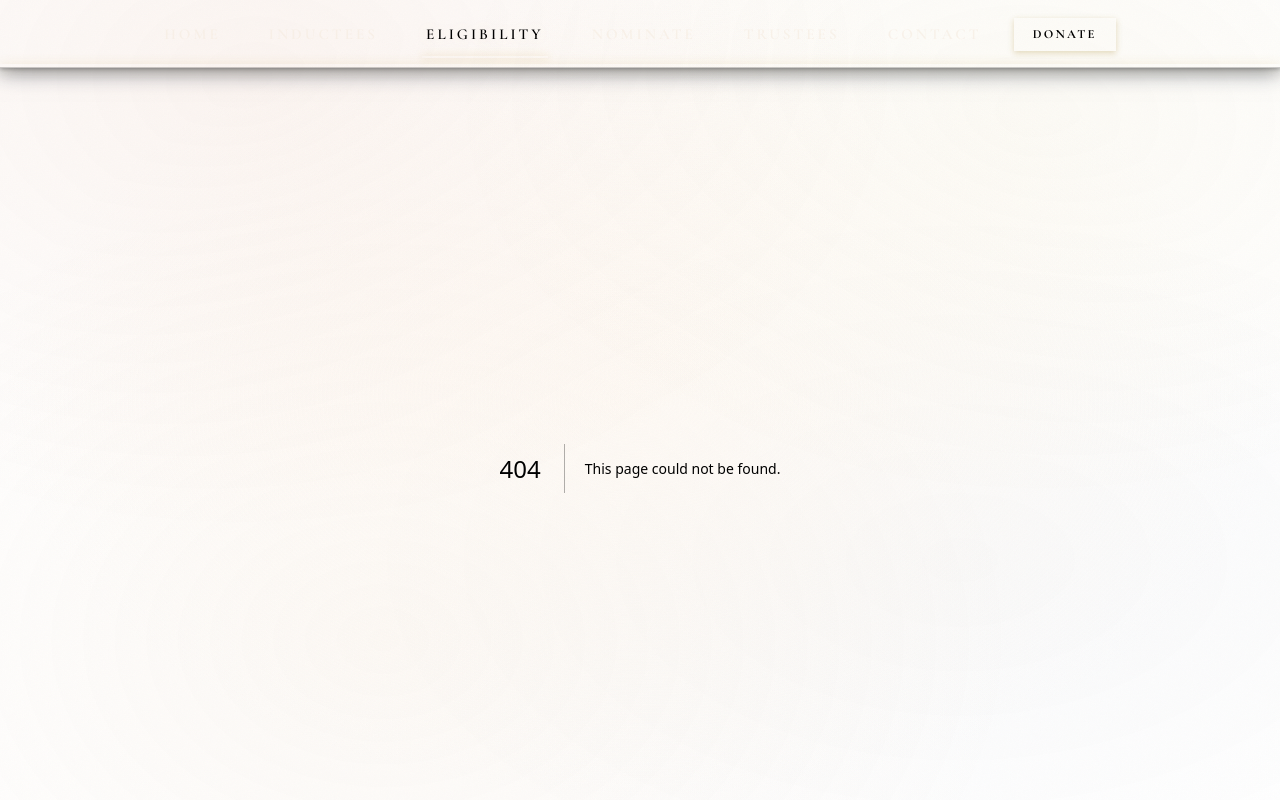
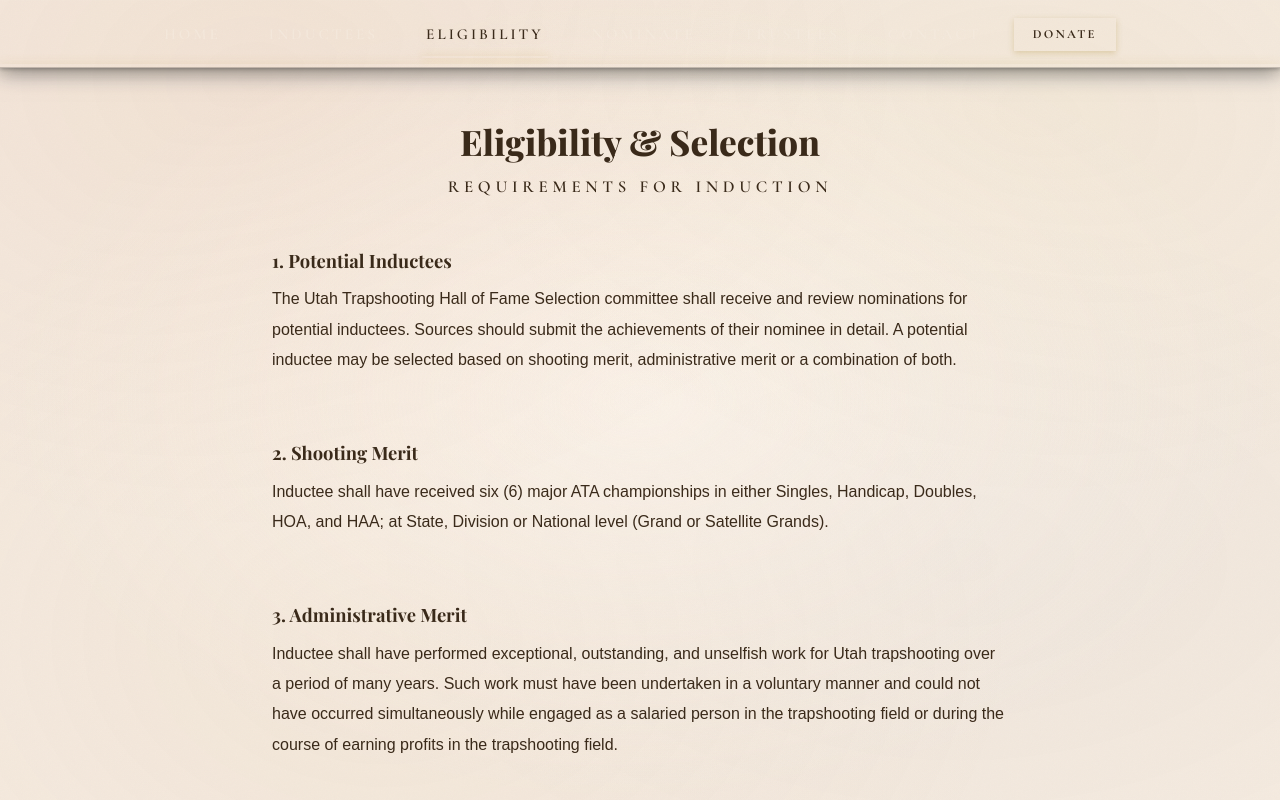
Before and after one commit to sh0tC0dev/utah-hall-of-fame, a Next.js app: page /eligibility in a window 1280 px wide. Before the commit this address had no page. Shown: the top 800 px of the page. Built offline with nearby package versions, Linux system fonts and the light colour scheme; a web font is replaced by a local one.

Commit message:
feat: eligibility page with 9 criteria and nomination CTA

```diff
--- /dev/null
+++ b/src/app/eligibility/page.module.css
@@ -0,0 +1,80 @@
+.page {
+  max-width: 800px;
+  margin: 0 auto;
+  padding: 3rem 2rem 4rem;
+}
+
+.title {
+  font-family: var(--font-playfair);
+  font-weight: 800;
+  font-size: clamp(1.6rem, 3vw, 2.2rem);
+  color: var(--color-navy);
+  text-align: center;
+  margin-bottom: 0.3rem;
+}
+
+.subtitle {
+  font-family: var(--font-cormorant);
+  font-weight: 600;
+  font-size: 1.05rem;
+  color: var(--color-burnt-orange);
+  letter-spacing: 0.28em;
+  text-transform: uppercase;
+  text-align: center;
+  margin-bottom: 3rem;
+}
+
+.criteriaList {
+  list-style: none;
+  padding: 0;
+}
+
+.criteriaItem {
+  margin-bottom: 2rem;
+  padding-bottom: 2rem;
+  border-bottom: 1px solid rgba(212, 165, 116, 0.15);
+}
+
+.criteriaItem:last-child {
+  border-bottom: none;
+}
+
+.criteriaTitle {
+  font-family: var(--font-playfair);
+  font-weight: 700;
+  font-size: 1.15rem;
+  color: var(--color-navy);
+  margin-bottom: 0.6rem;
+}
+
+.criteriaText {
+  font-family: var(--font-fell);
+  font-size: 1rem;
+  line-height: 1.9;
+  color: var(--color-text-mid);
+}
+
+.cta {
+  text-align: center;
+  padding-top: 2rem;
+}
+
+.ctaButton {
+  display: inline-block;
+  font-family: var(--font-cormorant);
+  font-weight: 700;
+  font-size: 0.9rem;
+  letter-spacing: 0.2em;
+  text-transform: uppercase;
+  color: var(--color-navy-deep);
+  background: linear-gradient(180deg, var(--color-warm-gold), var(--color-deep-gold));
+  padding: 0.8rem 2.5rem;
+  text-decoration: none;
+  transition: opacity 0.3s, box-shadow 0.3s;
+  box-shadow: 0 3px 12px rgba(168, 135, 46, 0.3);
+}
+
+.ctaButton:hover {
+  opacity: 0.9;
+  box-shadow: 0 5px 20px rgba(168, 135, 46, 0.4);
+}
--- /dev/null
+++ b/src/app/eligibility/page.tsx
@@ -0,0 +1,47 @@
+import type { Metadata } from "next";
+import Link from "next/link";
+import { ScrollReveal } from "../components/ScrollReveal";
+import styles from "./page.module.css";
+
+export const metadata: Metadata = {
+  title: "Eligibility",
+  description: "Eligibility criteria and selection requirements for the Utah Trapshooting Hall of Fame.",
+};
+
+const criteria = [
+  { title: "Potential Inductees", text: "The Utah Trapshooting Hall of Fame Selection committee shall receive and review nominations for potential inductees. Sources should submit the achievements of their nominee in detail. A potential inductee may be selected based on shooting merit, administrative merit or a combination of both." },
+  { title: "Shooting Merit", text: "Inductee shall have received six (6) major ATA championships in either Singles, Handicap, Doubles, HOA, and HAA; at State, Division or National level (Grand or Satellite Grands)." },
+  { title: "Administrative Merit", text: "Inductee shall have performed exceptional, outstanding, and unselfish work for Utah trapshooting over a period of many years. Such work must have been undertaken in a voluntary manner and could not have occurred simultaneously while engaged as a salaried person in the trapshooting field or during the course of earning profits in the trapshooting field." },
+  { title: "Basic Eligibility Criteria", text: "To be eligible for consideration the potential inductee shall have been a member of the ATA (Life or Annual) for not less than ten (10) years and have been a resident of the State of Utah for not less than ten (10) years." },
+  { title: "Limitations", text: "A maximum of two (2) persons may be inducted into the Utah Trapshooters Hall of Fame in each year. Inductees may be living or deceased, with only one deceased inductee per year." },
+  { title: "Nominee Resume", text: "The selection committee will be given as much information as possible for each candidate. The information should include years as an ATA member, years as a Utah State resident, and any other information to be considered for selection." },
+  { title: "Selection", text: "Each year, at the selection committee meeting, the selection committee members shall consider the merits of each nominee and selection will be by ballot, oral or by motion, with a majority in favor. Three (3) members will constitute a quorum and proxy votes are not allowed." },
+  { title: "Records", text: "The secretary shall record meeting minutes, including record of votes, at each selection committee meeting." },
+  { title: "Non-Participation", text: "A Utah Trapshooting Hall of Fame committee member may not vote when an immediate family member (including self) is being considered for induction and should not be present when the vote is taken." },
+];
+
+export default function EligibilityPage() {
+  return (
+    <div className={styles.page}>
+      <ScrollReveal>
+        <h1 className={styles.title}>Eligibility &amp; Selection</h1>
+        <p className={styles.subtitle}>Requirements for Induction</p>
+      </ScrollReveal>
+      <ol className={styles.criteriaList}>
+        {criteria.map((item, i) => (
+          <ScrollReveal key={i} delay={i * 50}>
+            <li className={styles.criteriaItem}>
+              <h3 className={styles.criteriaTitle}>{i + 1}. {item.title}</h3>
+              <p className={styles.criteriaText}>{item.text}</p>
+            </li>
+          </ScrollReveal>
+        ))}
+      </ol>
+      <ScrollReveal>
+        <div className={styles.cta}>
+          <Link href="/nominate" className={styles.ctaButton}>Submit a Nomination &rarr;</Link>
+        </div>
+      </ScrollReveal>
+    </div>
+  );
+}
```
